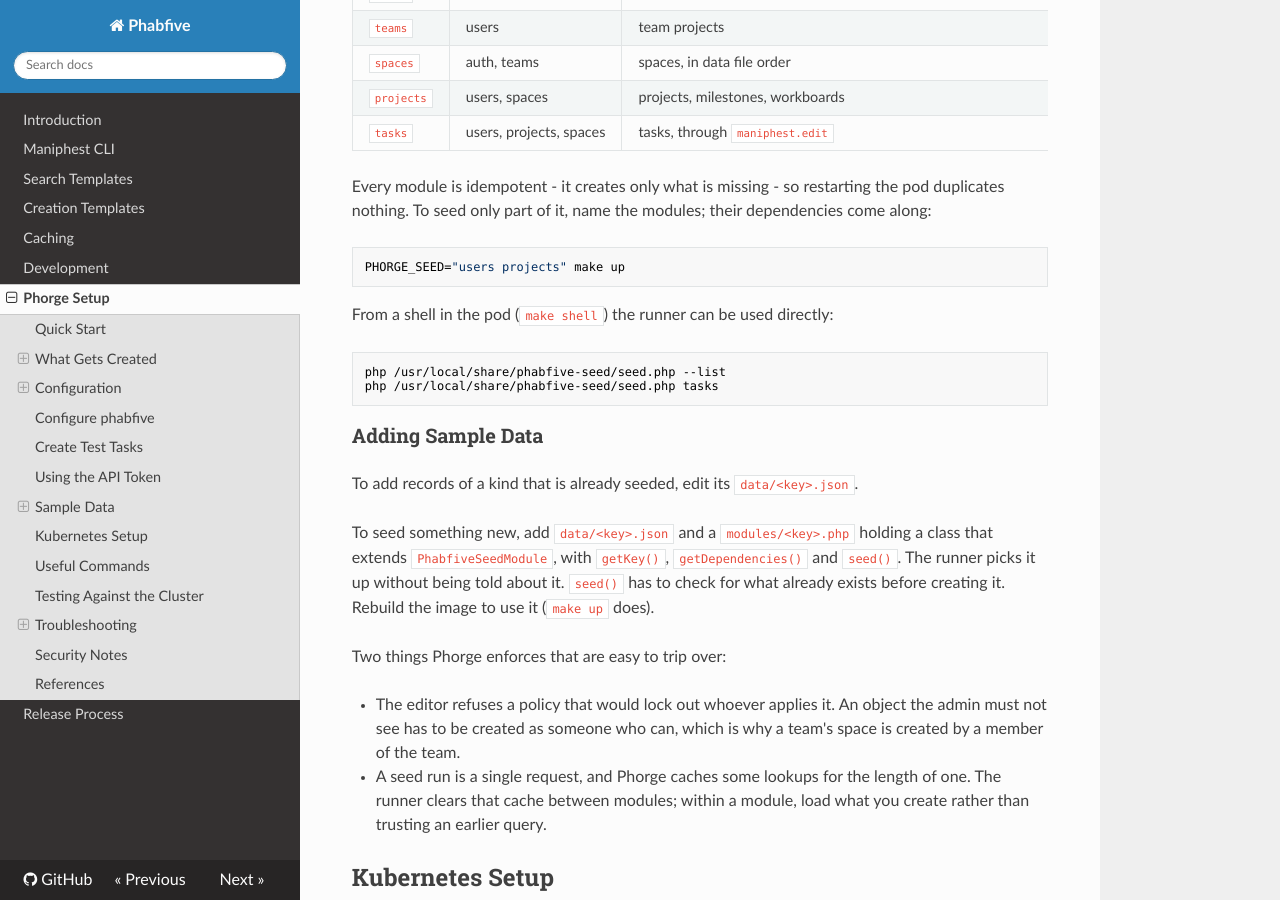
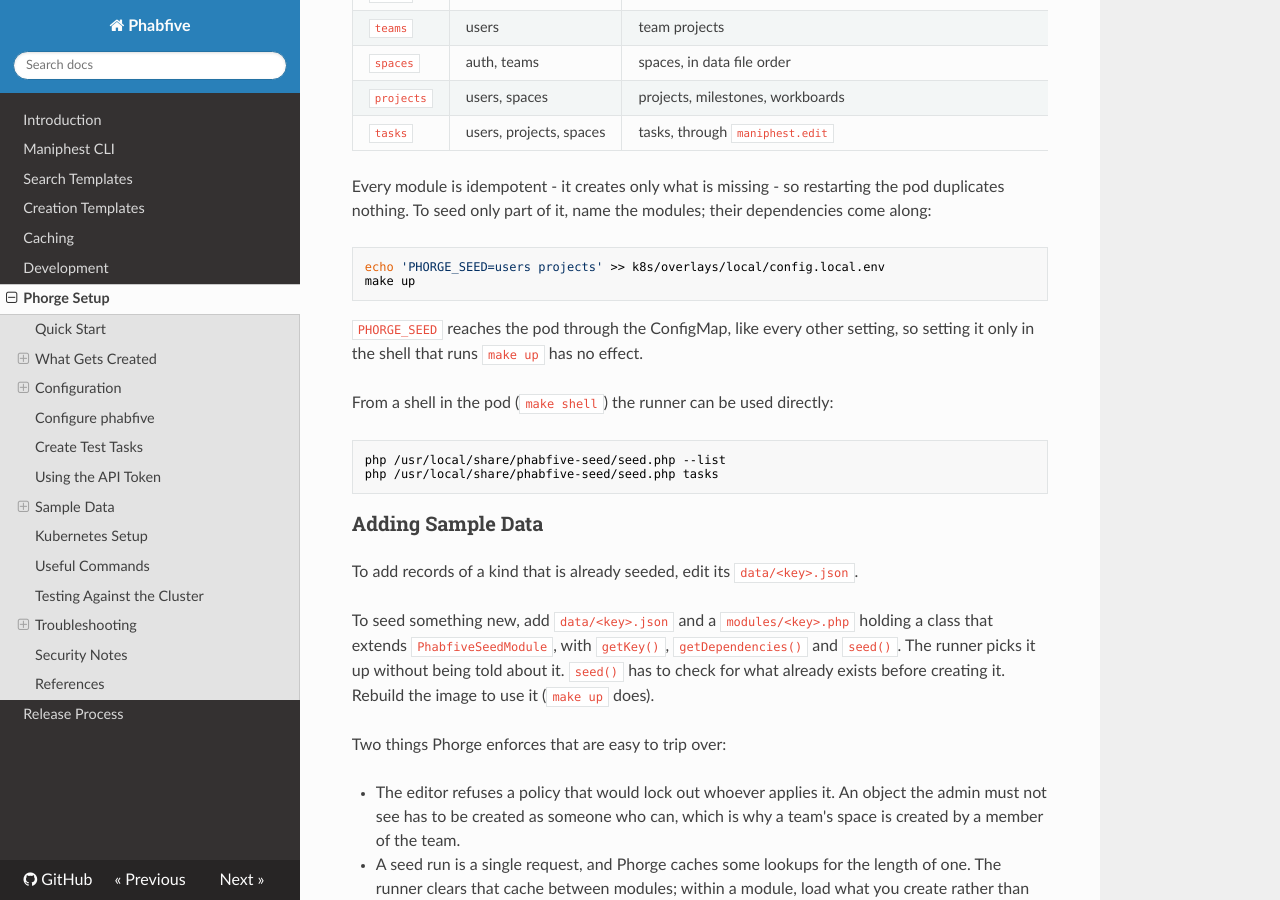
Before and after one commit to dynamist/phabfive, an MkDocs documentation site: the page built from docs/phorge-setup.md, in a window 1280 px wide and 900 px high, scrolled down 6181 px. Built offline with MkDocs 1.6.1, drawn with Linux system fonts in a browser that asks for light colours; nearby versions of some CDN libraries.

Commit message:
docs: set PHORGE_SEED where the pod will see it
The example was `PHORGE_SEED="users projects" make up`, carried over from
the compose.yml that forwarded the variable into the container. Nothing
does that now: the pod's environment comes from the ConfigMap, so the
variable set in the shell never arrives and every module runs.

Verified both ways against the cluster - set in the shell the pod has
PHORGE_SEED empty and seeds all six modules, set in config.local.env it
seeds auth, users, teams, spaces and projects, and not tasks.

Co-Authored-By: Claude Opus 5 (1M context) <noreply@anthropic.com>

````diff
--- a/docs/phorge-setup.md
+++ b/docs/phorge-setup.md
@@ -261,8 +261,12 @@ pod duplicates nothing. To seed only part of it, name the modules; their
 dependencies come along:
 
 ```bash
-PHORGE_SEED="users projects" make up
+echo 'PHORGE_SEED=users projects' >> k8s/overlays/local/config.local.env
+make up
 ```
+
+`PHORGE_SEED` reaches the pod through the ConfigMap, like every other setting,
+so setting it only in the shell that runs `make up` has no effect.
 
 From a shell in the pod (`make shell`) the runner can be used directly:
 
````
